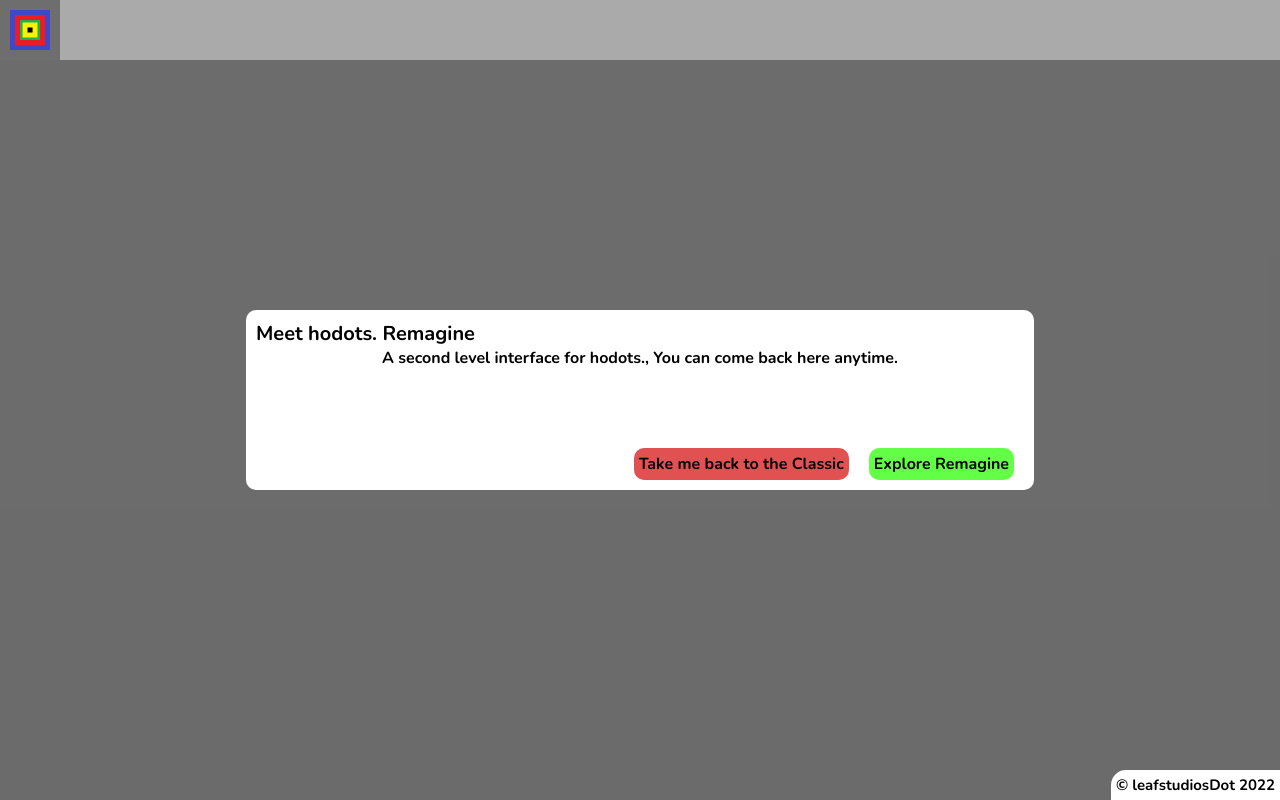
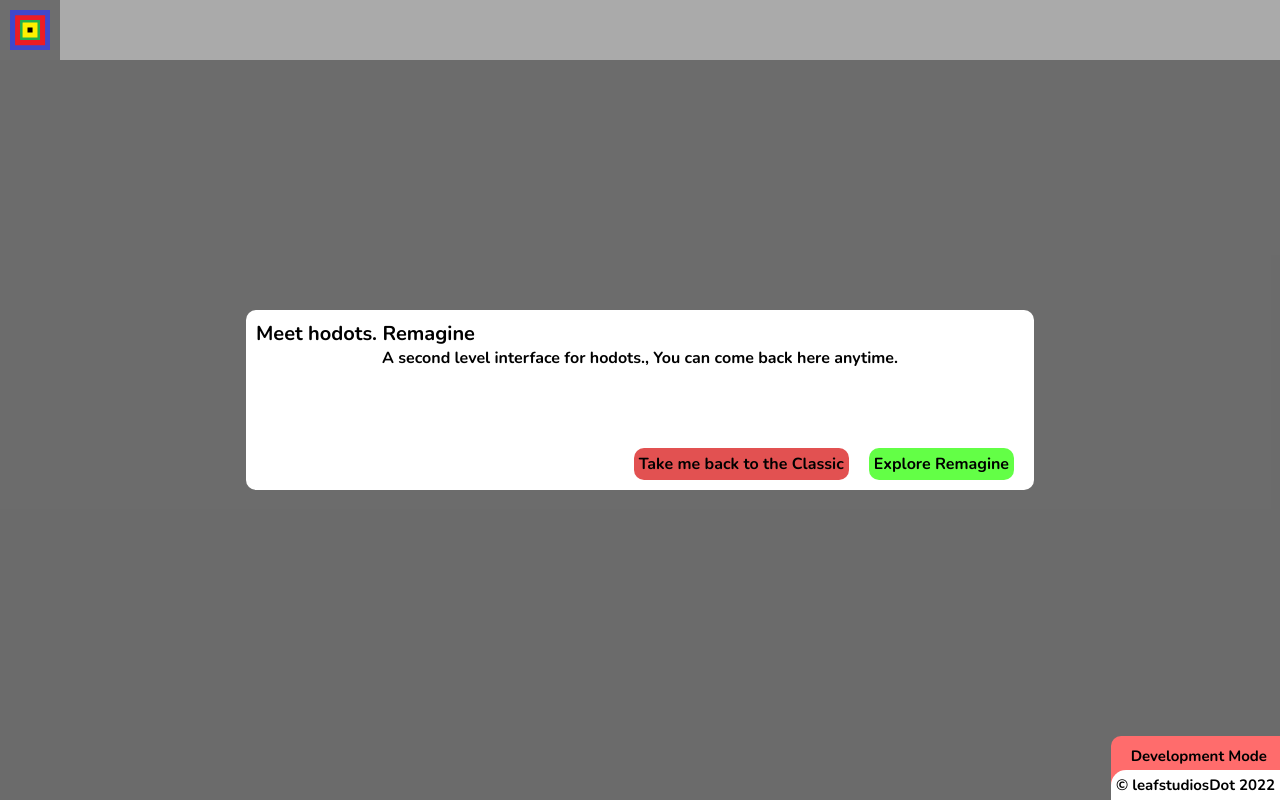
Before and after one commit to leafstudiosDot/hodotsnet-remagine, a React (Create React App) app: page / in a window 1280 px wide. Built offline with nearby package versions, Linux system fonts and the light colour scheme.

Commit message:
Development Mode

```diff
--- a/src/misc/footer/footer.css
+++ b/src/misc/footer/footer.css
@@ -13,6 +13,24 @@
     -webkit-user-drag: none;
 }
 
+.devMode-footer {
+  bottom: 14px;
+  position: fixed;
+  right: 0px;
+  padding: 10px;
+  background-color: #ff6c6c;
+  border-radius: 10px 0px 0px 0px;
+  font-size: 15px;
+  padding-right: 13px;
+  padding-bottom: 20px;
+  padding-left: 20px;
+  animation-name: openFooterCR;
+  animation-duration: 0.5s;
+  animation-timing-function: cubic-bezier(0, 0.82, 0.25, 1);
+  user-select: none;
+  -webkit-user-drag: none;
+}
+
 @keyframes openFooterCR {
     0% {
       transform: translateY(100%);
--- a/src/misc/footer/footer.js
+++ b/src/misc/footer/footer.js
@@ -2,7 +2,14 @@ import './footer.css'
 
 function Footer() {
     return (
-        <div className="copyright-footer">© leafstudiosDot 2022</div>
+        <span>
+            {!process.env.NODE_ENV || process.env.NODE_ENV === 'development' ? (
+                <div className="devMode-footer">
+                    Development Mode
+                </div>
+            ) : (null)}
+            <div className="copyright-footer">© leafstudiosDot 2022</div>
+        </span>
     )
 }
 
```
